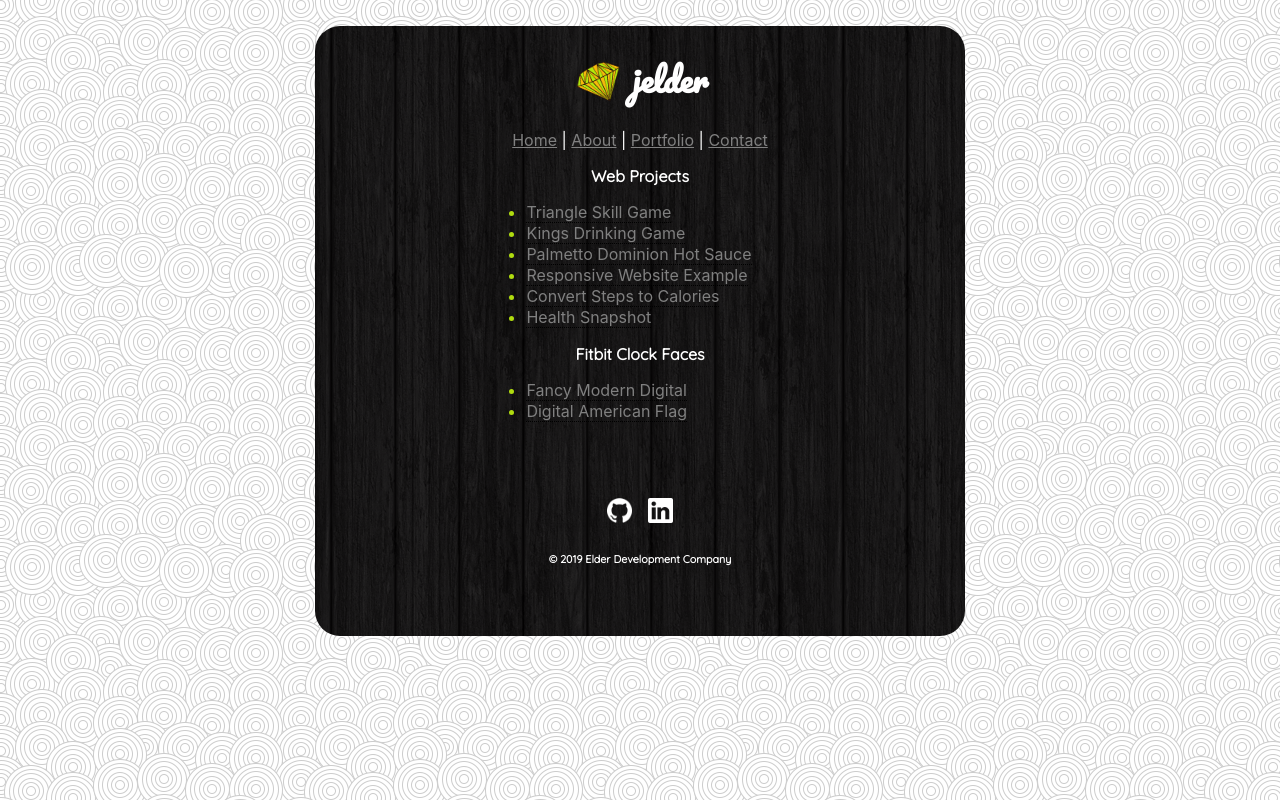
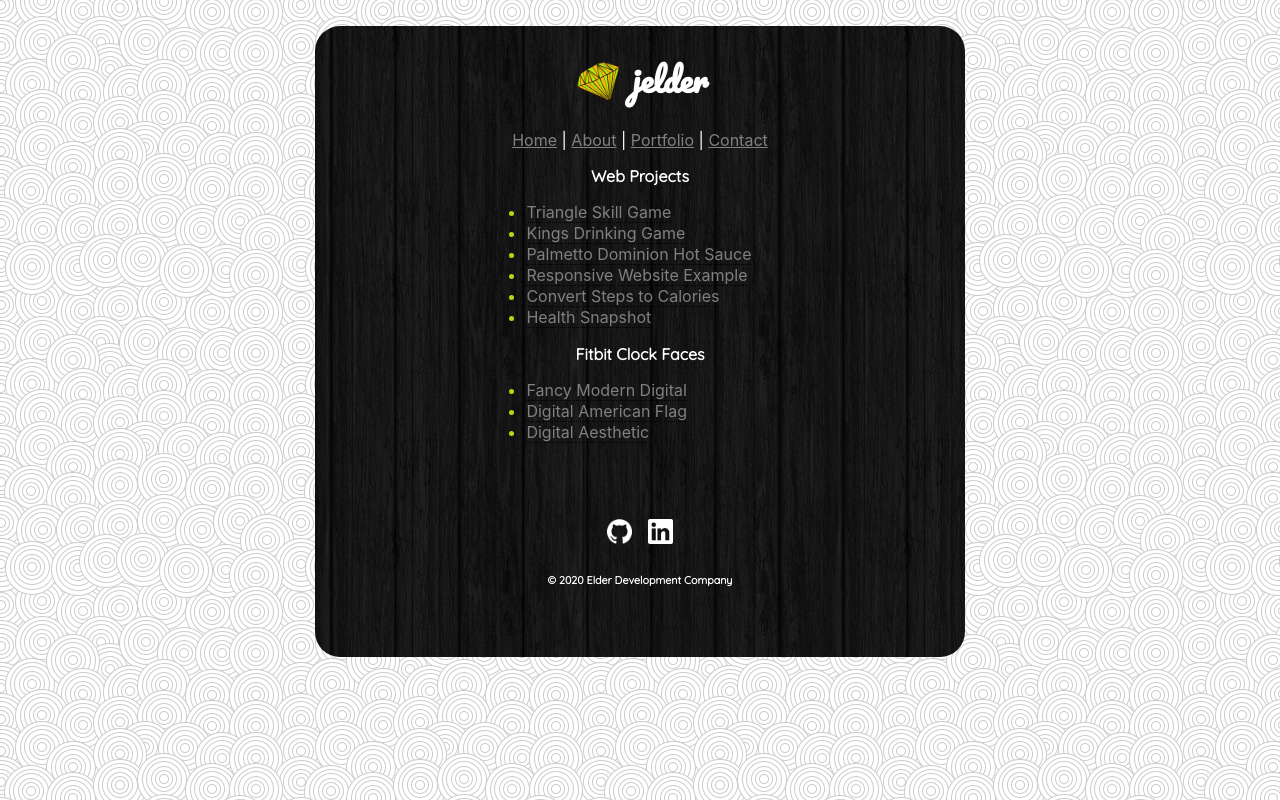
Before and after one commit to elderj/dev, a React (Create React App) app: page /#/portfolio in a window 1280 px wide. Built offline with nearby package versions, Linux system fonts and the light colour scheme.

Commit message:
Add digital aesthetic to portfolio; update cr year

```diff
--- a/src/components/Footer.js
+++ b/src/components/Footer.js
@@ -16,7 +16,7 @@ const Footer = () => (
 
     <br />
 
-    <h6 className="quicksand-text">© 2019 Elder Development Company</h6>
+    <h6 className="quicksand-text">© 2020 Elder Development Company</h6>
   </Fragment>
 );
 
--- a/src/components/Portfolio.js
+++ b/src/components/Portfolio.js
@@ -86,6 +86,13 @@ const Portfolio = () => (
             </a>
           </div>
         </li>
+        <li className="portfolioListItem">
+          <div className="tooltip">
+            <a href="https://gallery.fitbit.com/details/fe1d116e-d062-4c09-9f1e-0419d9e823c1">
+              Digital Aesthetic
+            </a>
+          </div>
+        </li>
       </ul>
     </div>
 
```
